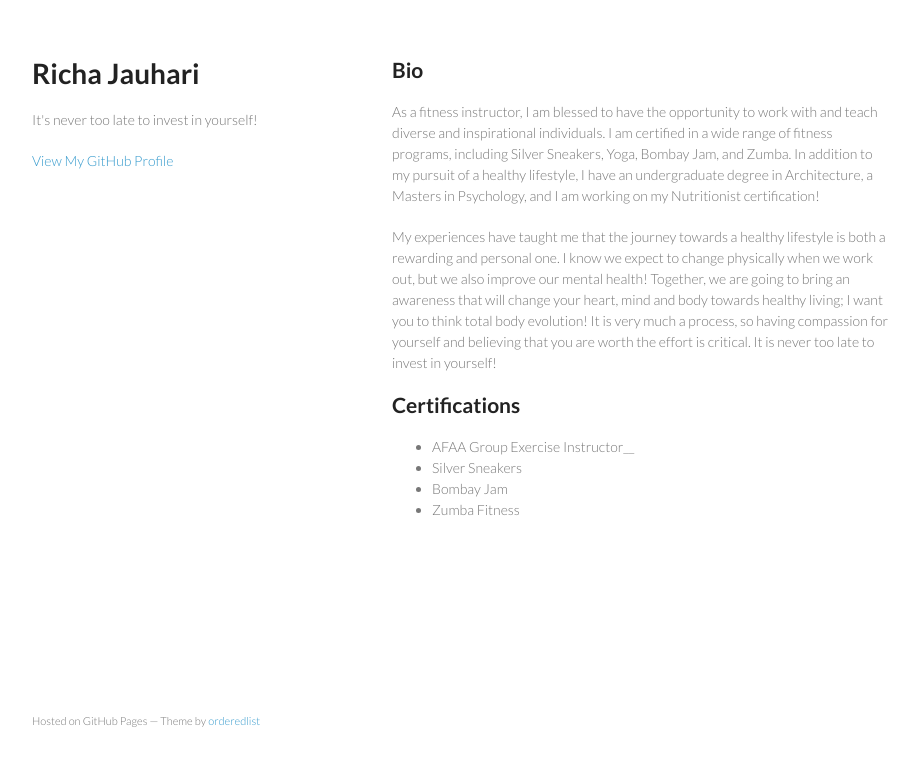
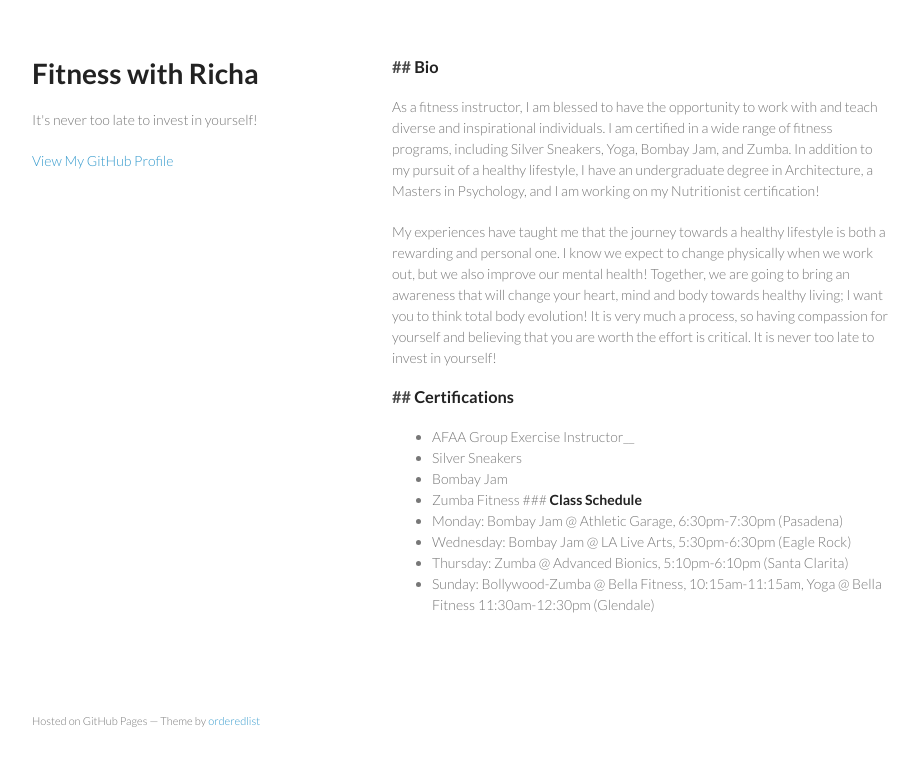
Before and after one commit to richaj/richaj.github.io, a plain HTML site: page index.html in a window 1280 px wide. Shown: the whole page, without its empty margins (178-1094 px from the left). Drawn offline with Linux system fonts and the light colour scheme.

Commit message:
Replace master branch with page content via GitHub

```diff
--- a/index.html
+++ b/index.html
@@ -3,7 +3,7 @@
   <head>
     <meta charset="utf-8">
     <meta http-equiv="X-UA-Compatible" content="chrome=1">
-    <title>Richa Jauhari by richaj</title>
+    <title>Fitness with Richa by richaj</title>
 
     <link rel="stylesheet" href="stylesheets/styles.css">
     <link rel="stylesheet" href="stylesheets/pygment_trac.css">
@@ -15,7 +15,7 @@
   <body>
     <div class="wrapper">
       <header>
-        <h1>Richa Jauhari</h1>
+        <h1>Fitness with Richa</h1>
         <p>It's never too late to invest in yourself!</p>
 
 
@@ -23,19 +23,27 @@
 
       </header>
       <section>
-        <h2><strong>Bio</strong></h2>
+        <h3>## <strong>Bio</strong>
+</h3>
 
 <p>As a fitness instructor, I am blessed to have the opportunity to work with and teach diverse and inspirational individuals. I am certified in a wide range of fitness programs, including Silver Sneakers, Yoga, Bombay Jam, and Zumba. In addition to my pursuit of a healthy lifestyle, I have an undergraduate degree in Architecture, a Masters in Psychology, and I am working on my Nutritionist certification! </p>
 
 <p>My experiences have taught me that the journey towards a healthy lifestyle is both a rewarding and personal one. I know we expect to change physically when we work out, but we also improve our mental health! Together, we are going to bring an awareness that will change your heart, mind and body towards healthy living; I want you to think total body evolution! It is very much a process, so having compassion for yourself and believing that you are worth the effort is critical. It is never too late to invest in yourself! </p>
 
-<h2><strong>Certifications</strong></h2>
+<h3>## <strong>Certifications</strong>
+</h3>
 
 <ul>
 <li>AFAA Group Exercise Instructor__</li>
 <li>Silver Sneakers</li>
 <li>Bombay Jam</li>
-<li>Zumba Fitness</li>
+<li>Zumba Fitness
+### <strong>Class Schedule</strong>
+</li>
+<li>Monday: Bombay Jam @ Athletic Garage, 6:30pm-7:30pm (Pasadena)</li>
+<li>Wednesday: Bombay Jam @ LA Live Arts, 5:30pm-6:30pm (Eagle Rock)</li>
+<li>Thursday: Zumba @ Advanced Bionics, 5:10pm-6:10pm (Santa Clarita)</li>
+<li>Sunday: Bollywood-Zumba @ Bella Fitness, 10:15am-11:15am, Yoga @ Bella Fitness 11:30am-12:30pm (Glendale)</li>
 </ul>
       </section>
       <footer>
```
Also changed, not shown: params.json (+1 -1 lines).
